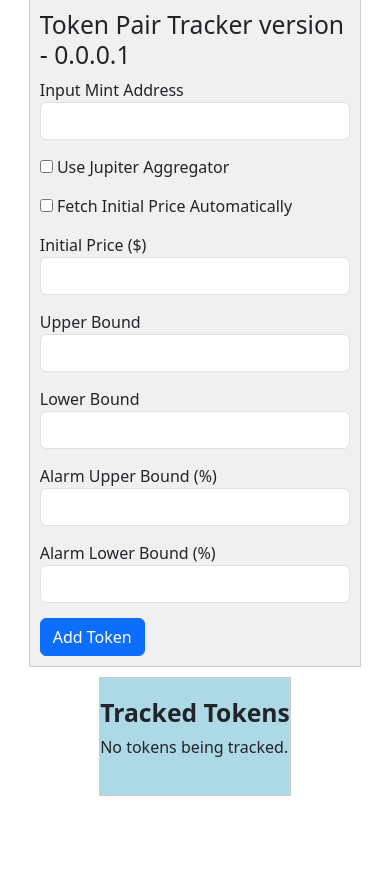
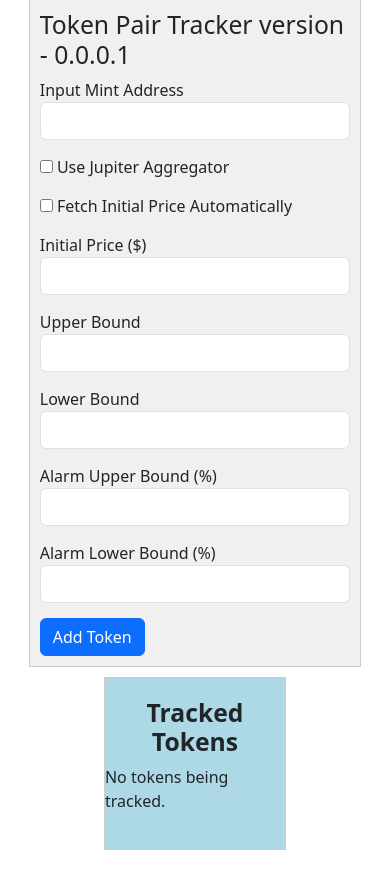
Before and after one commit to vishal24102002/token_tracker, a Flask app: page / in a window 390 px wide. Shown: the part 811-1681 px from the top of the page. Run offline with Flask 3, Linux system fonts and the light colour scheme; data that the repository does not hold is empty.

Commit message:
Update index.html

```diff
--- a/templates/index.html
+++ b/templates/index.html
@@ -82,7 +82,7 @@
           }
 
           .table-back {
-            width: 100% !important;
+            width: 250px;
           }
 
           .table-bordered {
```
